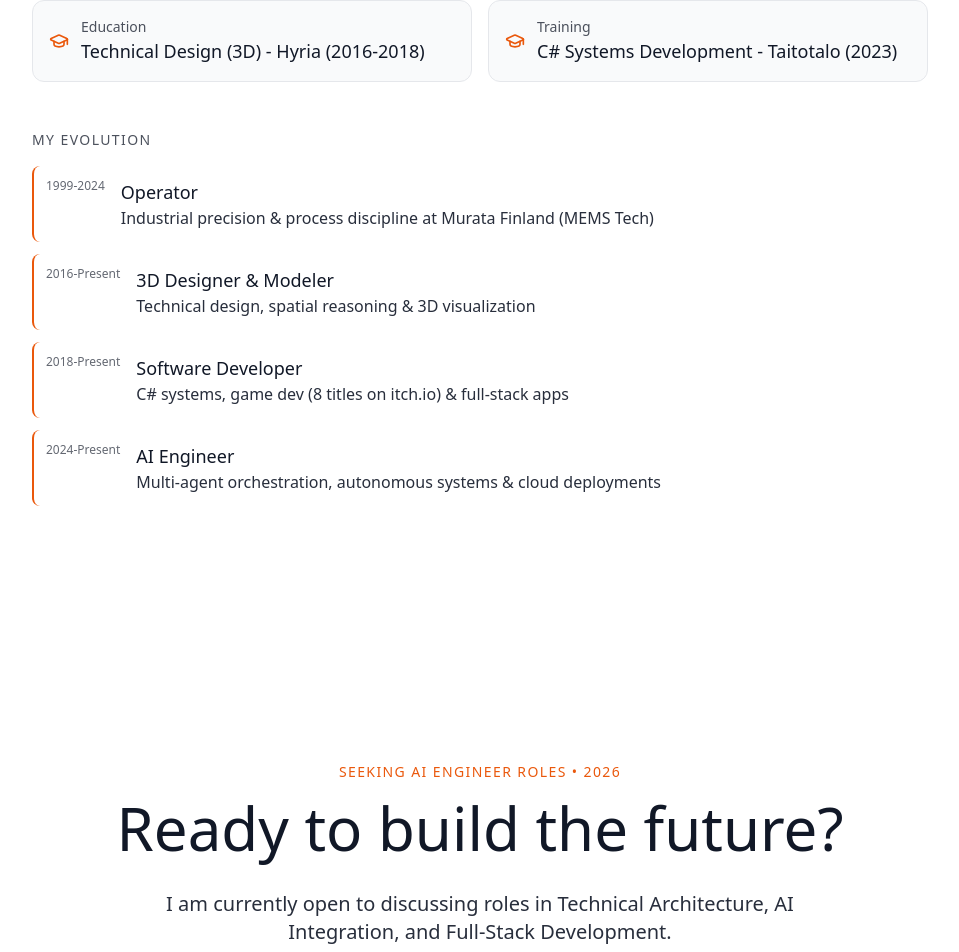
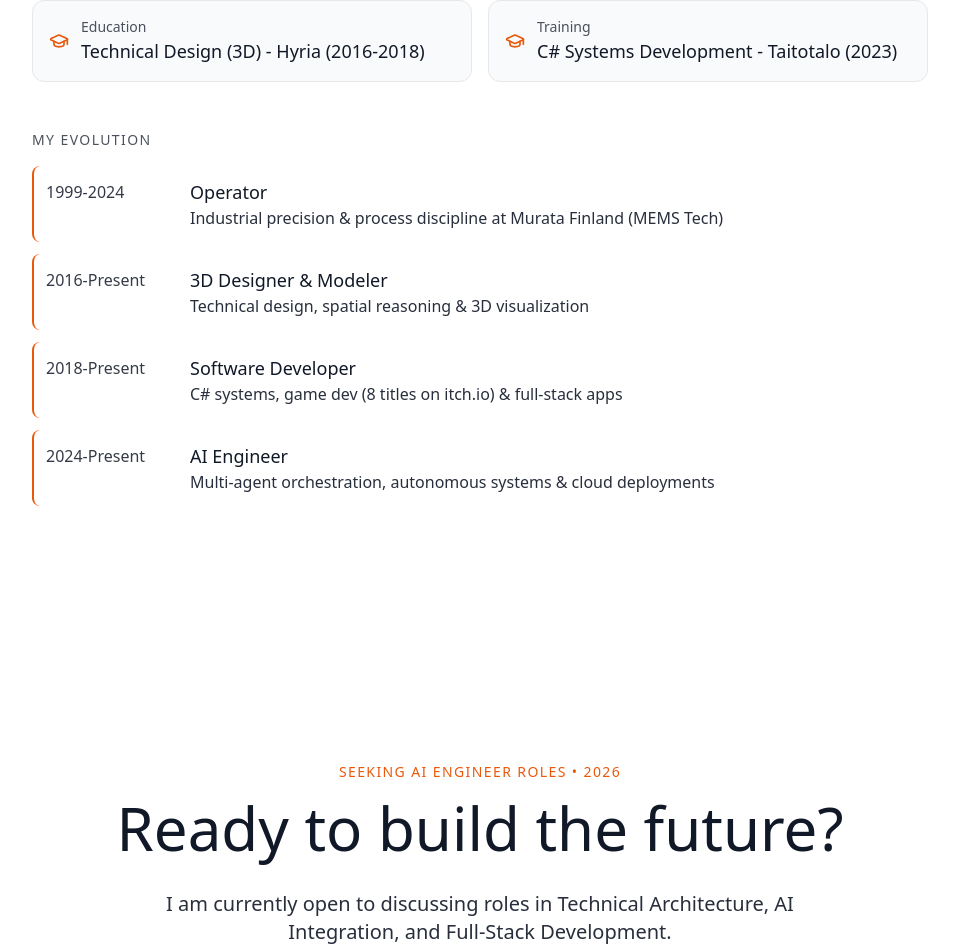
Before and after one commit to Samrude1/Portfolio, a Next.js app: page / in a window 1280 px wide. Shown: the part 4581-5533 px from the top of the page, without its empty margins (160-1119 px from the left). Built offline with nearby package versions, Linux system fonts and the light colour scheme; no server answers.

Commit message:
style: enlarge timeline year font size and improve alignment in My Evolution

```diff
--- a/src/components/About.tsx
+++ b/src/components/About.tsx
@@ -148,7 +148,7 @@ export default function About() {
                                     style={{ borderColor: 'var(--primary)' }}
                                 >
                                     <span
-                                        className="text-xs font-mono opacity-50 whitespace-nowrap"
+                                        className="text-sm sm:text-base font-mono font-medium opacity-85 whitespace-nowrap w-28 sm:w-32 shrink-0 pt-0.5"
                                         style={{ color: 'var(--foreground)' }}
                                     >
                                         {item.year}
```
